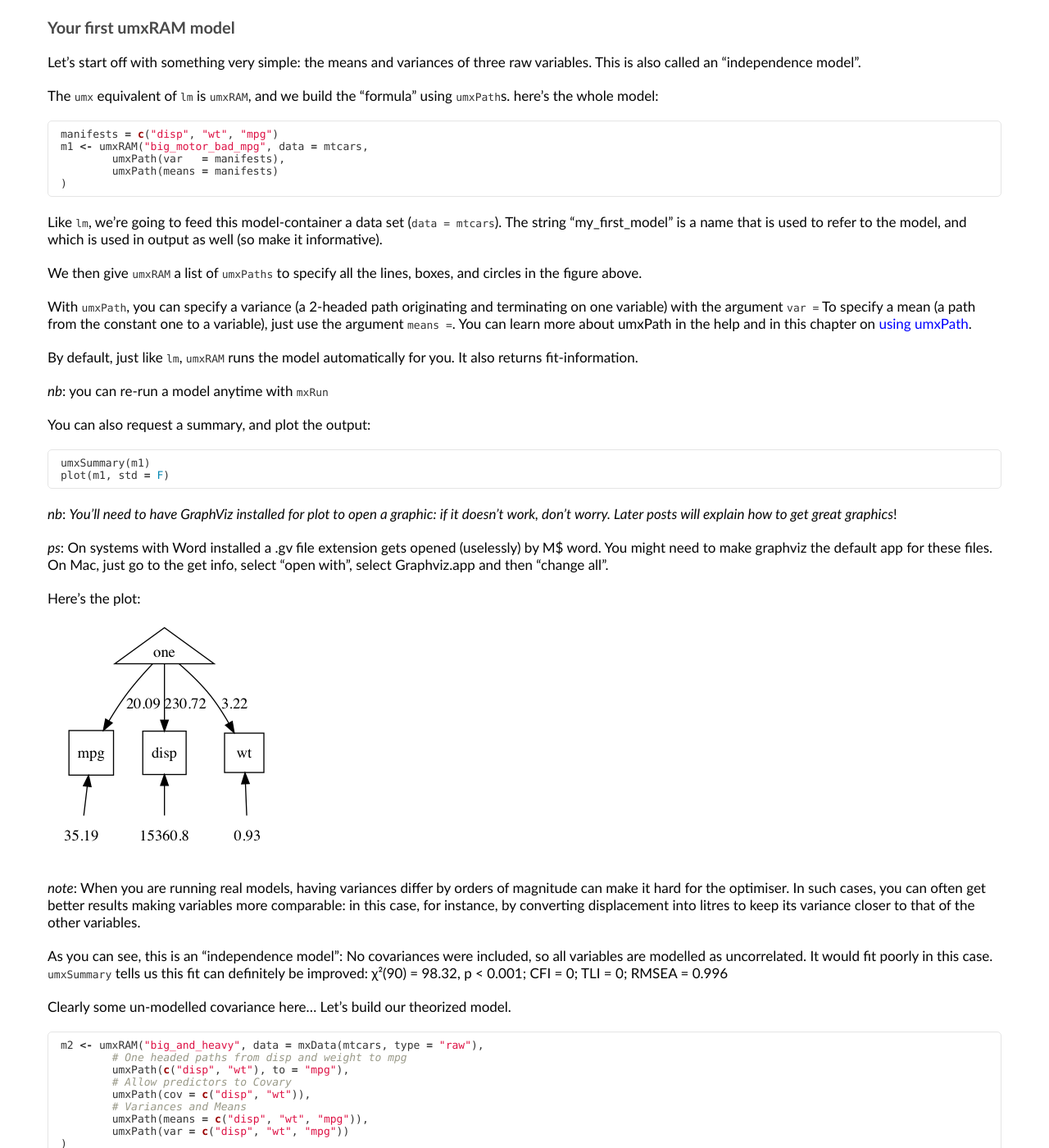
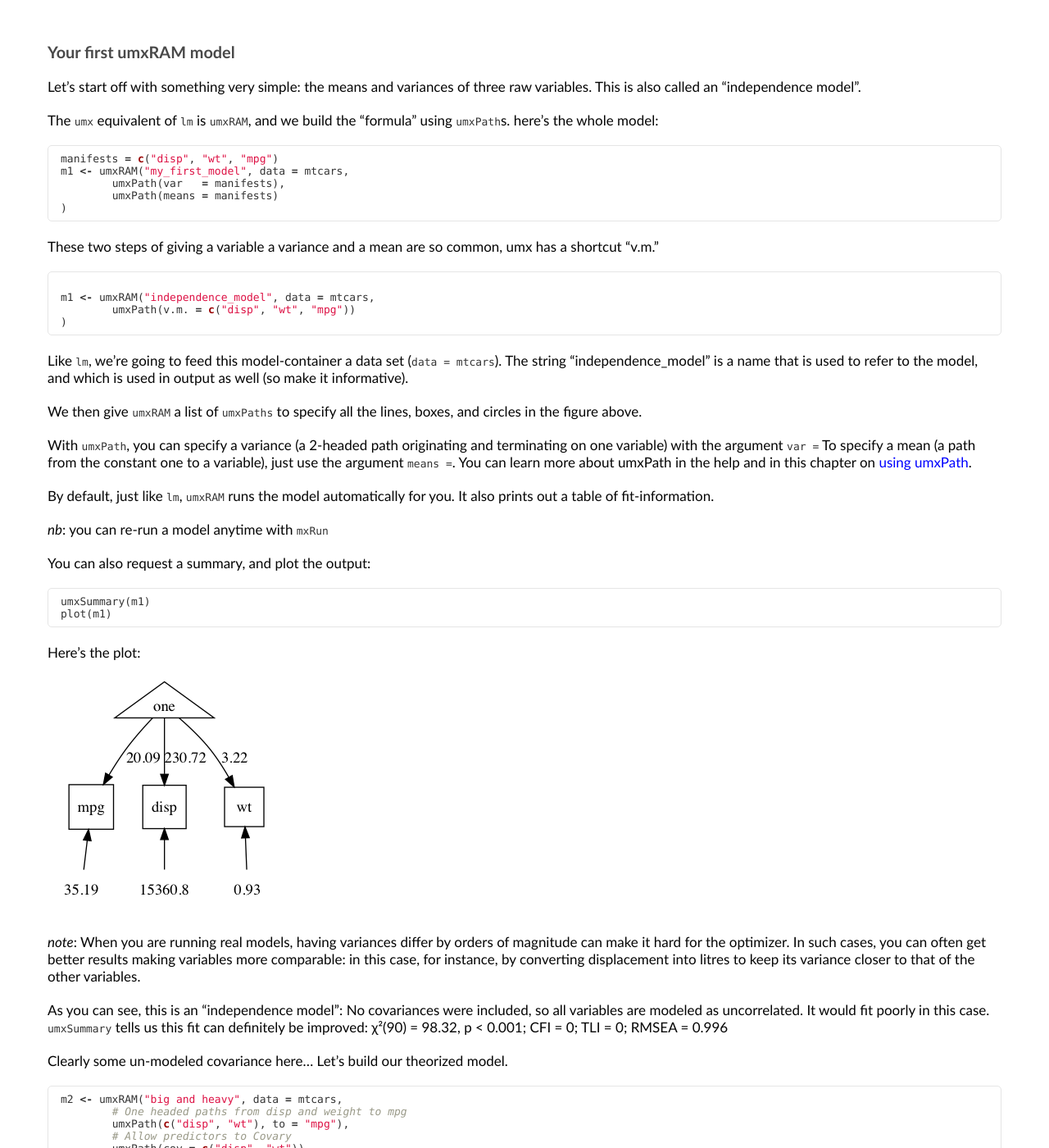
Before and after one commit to tbates/tbates.github.io, a Jekyll site: the page built from _posts/2000-11-30-base-First-steps.markdown, in a window 1280 px wide and 1400 px high, scrolled down 2668 px. Shown: the whole window at 82% size. Built offline with Jekyll 4.4.1, drawn with Linux system fonts in a browser that asks for light colours; some of the changed text lies outside the part shown.

Commit message:
improve and update first steps page

````diff
--- a/_posts/2000-11-30-base-First-steps.markdown
+++ b/_posts/2000-11-30-base-First-steps.markdown
@@ -27,21 +27,23 @@
 For those of you who like to get straight to the code: here's what happens on this page:
 
 ```R
-m2 = umxRAM("big_and_heavy", data = mtcars,
+m2 = umxRAM("big and heavy", data = mtcars,
 	# One headed paths from disp and weight to mpg
 	umxPath(c("disp", "wt"), to = "mpg"),
 	# Allow predictors to Covary
 	umxPath("disp", with = "wt"),
-	# Variances and Means
-	umxPath(means = c("disp", "wt", "mpg")),
-	umxPath(var = c("disp", "wt", "mpg"))
+	# free variances and means for each manifest
+	umxPath(v.m. = c("disp", "wt", "mpg"))
 )
 
 umxSummary(m2, show = "std")
-m4 = umxModify(m2, update = "disp_to_mpg", name = "drop effect of capacity", comparison = TRUE)
+
+# Update m2 by dropping mpg ~ displacement, which has label "disp_to_mpg"
+m3 = umxModify(m2, update = "disp_to_mpg", name = "drop effect of capacity", comparison = TRUE)
+
 ```
 
-**m2 Fit**
+**umxSummary table of model 2**
 
 |name           | Std.Estimate| Std.SE|CI                   |
 |:--------------|------------:|------:|:--------------------|
@@ -54,12 +56,12 @@
 
 χ²(87) = 0, p < 0.001; CFI = 1; TLI = 1; RMSEA = 0
 
-**Comparison**
+**umxCompare model 2 and model 3**
 
 |Model                   | EP|&Delta; -2LL |&Delta; df |p     |      AIC|Compare with Model |
 |:-----------------------|--:|:------------|:----------|:-----|--------:|:------------------|
-|big_and_heavy           |  9|             |           |      | 419.1183|                   |
-|drop effect of capacity |  8|3.8616447    |1          |0.049 | 420.9800|big_and_heavy      |
+|big and heavy           |  9|             |           |      | 419.1183|                   |
+|drop effect of capacity |  8|3.8616447    |1          |0.049 | 420.9800|big and heavy      |
 
 ```r
 plot(m4)
@@ -103,21 +105,29 @@
 
 ```R
 manifests = c("disp", "wt", "mpg")
-m1 <- umxRAM("big_motor_bad_mpg", data = mtcars,
+m1 <- umxRAM("my_first_model", data = mtcars,
 	umxPath(var   = manifests),
 	umxPath(means = manifests)
 )
 ```
 
+These two steps of giving a variable a variance and a mean are so common, umx has a shortcut "v.m."
+```R
 
-Like `lm`, we're going to feed this model-container a data set (`data = mtcars`). The string "my_first_model" is a name that is used to refer to the model, and which is used in output as well (so make it informative).
+m1 <- umxRAM("independence_model", data = mtcars,
+	umxPath(v.m. = c("disp", "wt", "mpg"))
+)
+```
+
+
+Like `lm`, we're going to feed this model-container a data set (`data = mtcars`). The string "independence_model" is a name that is used to refer to the model, and which is used in output as well (so make it informative).
 
 We then give `umxRAM` a list of `umxPaths` to specify all the lines, boxes, and circles in the figure above.
 
 With `umxPath`, you can specify a variance (a 2-headed path originating and terminating on one variable) with the argument `var =`
 To specify a mean (a path from the constant one to a variable), just use the argument `means =`. You can learn more about umxPath in the help and in this chapter on [using umxPath](http://tbates.github.io/advanced/1995/11/20/detailed-umxPath.html).
 
-By default, just like `lm`, `umxRAM` runs the model automatically for you. It also returns fit-information.
+By default, just like `lm`, `umxRAM` runs the model automatically for you. It also prints out a  table of fit-information.
 
 *nb*: you can re-run a model anytime with `mxRun`
 
@@ -125,25 +135,21 @@
 
 ```r
 umxSummary(m1)
-plot(m1, std = F)
+plot(m1)
 ```
-
-*nb*: *You'll need to have GraphViz installed for plot to open a graphic: if it doesn't work, don't worry. Later posts will explain how to get great graphics*!
-
-*ps*: On systems with Word installed a .gv file extension gets opened (uselessly) by M$ word. You might need to make graphviz the default app for these files. On Mac, just go to the get info, select "open with", select Graphviz.app and then "change all".
 
 Here's the plot:
 
 ![independence model](/media/1_make_a_model/independence model.png "Independence model of three variables")
 
-*note*: When you are running real models, having variances differ by orders of magnitude can make it hard for the optimiser. In such cases, you can often get better results making variables more comparable: in this case, for instance, by converting displacement into litres to keep its variance closer to that of the other variables.
+*note*: When you are running real models, having variances differ by orders of magnitude can make it hard for the optimizer. In such cases, you can often get better results making variables more comparable: in this case, for instance, by converting displacement into litres to keep its variance closer to that of the other variables.
 
-As you can see, this is an "independence model": No covariances were included, so all variables are modelled as uncorrelated. It would fit poorly in this case. `umxSummary` tells us this fit can definitely be improved: χ²(90) = 98.32, p < 0.001; CFI = 0; TLI = 0; RMSEA = 0.996
+As you can see, this is an "independence model": No covariances were included, so all variables are modeled as uncorrelated. It would fit poorly in this case. `umxSummary` tells us this fit can definitely be improved: χ²(90) = 98.32, p < 0.001; CFI = 0; TLI = 0; RMSEA = 0.996
 
-Clearly some un-modelled covariance here... Let’s build our theorized model.
+Clearly some un-modeled covariance here... Let’s build our theorized model.
 
 ```r
-m2 <- umxRAM("big_and_heavy", data = mxData(mtcars, type = "raw"),
+m2 <- umxRAM("big and heavy", data = mtcars,
 	# One headed paths from disp and weight to mpg
 	umxPath(c("disp", "wt"), to = "mpg"),
 	# Allow predictors to Covary
@@ -162,12 +168,12 @@
 umxCompare(m2, m1)
 ```
 
-This is better, i.e., the three degrees of freedom were worth paying for.
+This new model is better, i.e., the three degrees of freedom were worth paying for in improved fit to the data:
 
 |   |  Model            | EP| &Delta; -2LL | &Delta; df | p       |AIC    | Compare with Model|
 |---|-------------------|---|--------------|------------|---------|-------|-------------------|
-| 1 | big_and_heavy     | 9 | 419.12       |            |         |       |                   |
-| 2 | big_motor_bad_mpg | 6 | 98.312       | 3          | < 0.001 |511.44 | big_and_heavy     |
+| 1 | big and heavy     | 9 | 419.12       |            |         |       |                   |
+| 2 | independence_model | 6 | 98.312       | 3          | < 0.001 |511.44 | big and heavy     |
 
 
 In fact this (saturated) model fits perfectly, as `umxSummary` shows: χ²(87) = 0, p < 0.001; CFI = 1; TLI = 1; RMSEA = 0
@@ -191,17 +197,17 @@
 We can plot these standardized (or raw) coefficients on a diagram the way Sewall Wright would like us too:
 
 ```r
-plot(m2, showMeans = F)
+plot(m2,  means = FALSE) # plot has lots of control: here we suppress display of the means
 ```
 
 ![model 1](/media/1_make_a_model/mtcar2.png "Model 1")
 
-note: Means are not shown on this diagram (`showMeans =FALSE`) though they are in the model.
+*note*: Means are not shown on this diagram (`showMeans =FALSE`) though they are in the model.
 
 We can ask for the (unstandardized) confidence intervals with the usual `confint` function. Because these can take a long time for SEM models, the default is to require you to ask to run them.
 
 ```r
-    confint(m2, run = T)
+    confint(m2, run = TRUE)
 ```
 
 |                | lbound   | estimate  | ubound       |
@@ -260,14 +266,14 @@
 m3 = umxRAM(m2, umxPath("disp", to = "mpg", fixedAt = 0), name = "weight_doesnt_matter")
 ```
 
-*note:* The equivalent in base OpenMx is:
+As you develop skill with umx, you 'll often umxModify a model, instead of building a whole new model
 
 ```r
-m3 = mxModel(m2, mxPath(from = "wt", to = "mpg", free = FALSE, values = 0), name = "weight_doesnt_matter")
-m3 = mxRun(m3)
+m3 = umxModify(m2, update = "disp_to_mpg", name = "weight_doesnt_matter")
 ```
 
-That examines our competing theoretical prediction, with a "zero" path from wt to mpg.
+
+That examines our competing theoretical prediction, with a "zero" path from `wt` to `mpg` (weight of car to fuel economy)
 
 <a name="compare"></a>
 
@@ -279,12 +285,19 @@
 umxCompare(m2, m3)
 ```
 
+As you develop skill with umx, you might umxModify and compare in one step:
+
+```r
+m3 = umxModify(m2, update = "disp_to_mpg", name = "weight_doesnt_matter", comparison = TRUE)
+```
+
+
 The table below shows that dropping this path caused a (just) significant loss of fit (χ²(1) = 3.96, p = 0.049):
 
-|Model                |EP |Δ -2LL |Δ df|p    |AIC   |Compare with Model|
-|---------------------|---|-------|----|-----|------|-------------|
-|big_and_heavy        | 9 |419.13 |    |     |419.12|             |
-|weight_doesnt_matter | 8 |  3.86 | 1  |0.049|420.98|big_and_heavy|
+| Model                            | EP | Δ -2LL | Δ df | p        | AIC     | Compare with Model |
+|:-------------------------------|:----|:-----------|:------|:--------|:----------|:----------------------------|
+| big and heavy               | 9  | 419.13  |         |           | 419.12 |                                  |
+| weight_doesnt_matter  | 8  | 3.86      | 1      | 0.049 | 420.98 | big and heavy           |
 
 The AIC moved the wrong direction, p-value is marginal. This model would lead us to conclude that weight matters, but only a little bit (controlling for engine capacity). Note however that these variables covary: heavy vehicles have big motors: This is why trying to do science on observational data is fraught with problems. MUCH better to systematically vary the weight in a randomized controlled trial and measure mpg change. In behavior science, [Twin Studies](https://en.wikipedia.org/wiki/Twin_study) and [Mendelian Randomization](https://en.wikipedia.org/wiki/Mendelian_randomization) let us do this.
 
@@ -300,18 +313,14 @@
 
 By default, `umxModify` fixes the value of matched labels to zero. Learn more at the [umxModify tutorial](/advanced/1995/03/10/detailed-umxModify.html).
 
-**tip**: To discover the labels in a model, use `parameters(model)`
+**tip**: To discover the labels in a model, use `parameters(model)` (or just call `umxModify` with no update)
 
-This version of parameters is "on steroids" - you can filter using regular expressions! So
+The `umx` version of `parameters` is on steroids - you can filter using wild card patterns! So
 
 ```r
-umxGetParameters(m3, patt="^mpg")
+umxGetParameters(m3, pattern = "^mpg")
 # [1] "mpg_to_mpg"   "mpg_to_disp"  "mpg_to_wt"    "mpg_with_mpg" "mpg_with_wt"
 ```
-
-**gotcha**: OpenMx doesn't add labels by default –&nbsp; (`umxRAM` does).
-
-You can also add labels to a model (or matrix) using`umxLabel`, and `umxRun` has the option `addLabels`
 
 <!--
 #### TODO
````
Also changed, not shown: other parts of _posts/2000-11-30-base-First-steps.markdown (+1 -1 lines).
